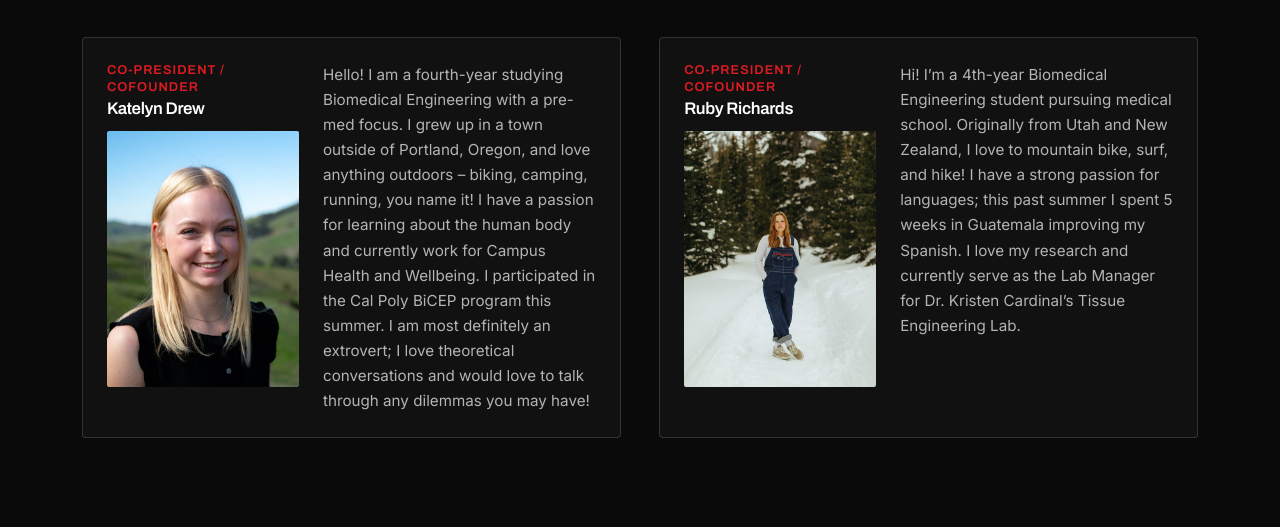
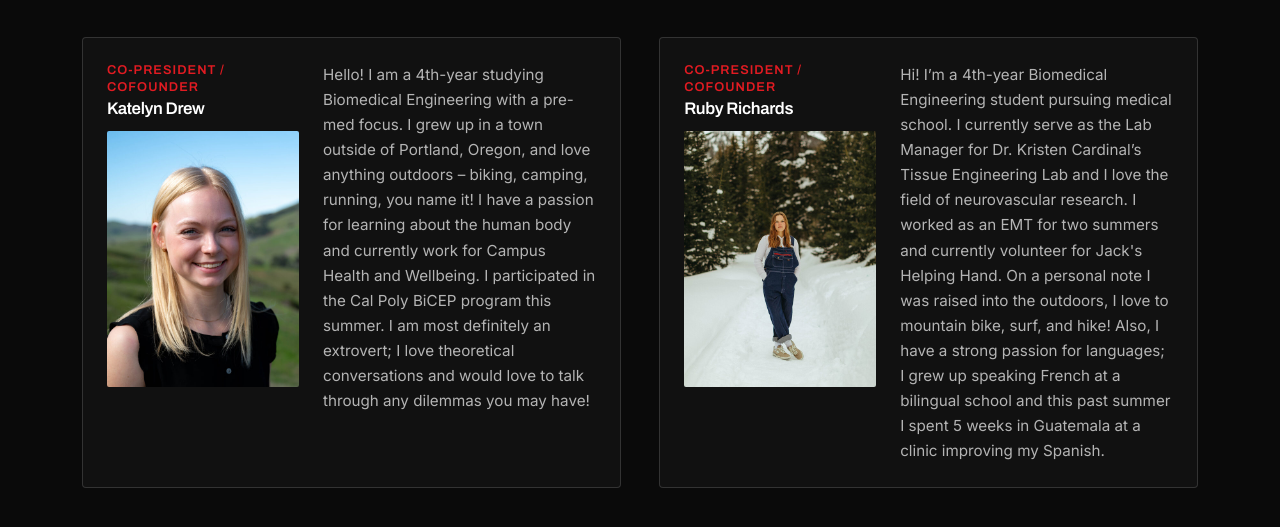
Before and after one commit to hudsonschmidt/bmedwebsite, a plain HTML site: page board/index.html in a window 1280 px wide. Shown: the part 219-746 px from the top of the page. Drawn offline with nearby package versions, Linux system fonts and the light colour scheme.

Commit message:
rubys about page

```diff
--- a/board/index.html
+++ b/board/index.html
@@ -50,7 +50,7 @@
             </h2>
             <img class="board-photo" src="../assets/board/katelyn-drew.jpg" alt="Katelyn Drew" width="300" height="400" loading="lazy">
           </div>
-          <p class="board-bio">Hello! I am a fourth-year studying Biomedical Engineering with a pre-med focus. I grew up in a town outside of Portland, Oregon, and love anything outdoors &ndash; biking, camping, running, you name it! I have a passion for learning about the human body and currently work for Campus Health and Wellbeing. I participated in the Cal Poly BiCEP program this summer. I am most definitely an extrovert; I love theoretical conversations and would love to talk through any dilemmas you may have!</p>
+          <p class="board-bio">Hello! I am a 4th-year studying Biomedical Engineering with a pre-med focus. I grew up in a town outside of Portland, Oregon, and love anything outdoors &ndash; biking, camping, running, you name it! I have a passion for learning about the human body and currently work for Campus Health and Wellbeing. I participated in the Cal Poly BiCEP program this summer. I am most definitely an extrovert; I love theoretical conversations and would love to talk through any dilemmas you may have!</p>
         </article>
 
         <article class="board-card">
@@ -61,7 +61,7 @@
             </h2>
             <img class="board-photo" src="../assets/board/ruby-richards.jpg" alt="Ruby Richards" width="300" height="400" loading="lazy">
           </div>
-          <p class="board-bio">Hi! I&rsquo;m a 4th-year Biomedical Engineering student pursuing medical school. Originally from Utah and New Zealand, I love to mountain bike, surf, and hike! I have a strong passion for languages; this past summer I spent 5 weeks in Guatemala improving my Spanish. I love my research and currently serve as the Lab Manager for Dr. Kristen Cardinal&rsquo;s Tissue Engineering Lab.</p>
+          <p class="board-bio">Hi! I&rsquo;m a 4th-year Biomedical Engineering student pursuing medical school. I currently serve as the Lab Manager for Dr. Kristen Cardinal&rsquo;s Tissue Engineering Lab and I love the field of neurovascular research. I worked as an EMT for two summers and currently volunteer for Jack's Helping Hand. On a personal note I was raised into the outdoors, I love to mountain bike, surf, and hike! Also, I have a strong passion for languages; I grew up speaking French at a bilingual school and this past summer I spent 5 weeks in Guatemala at a clinic improving my Spanish.</p>
         </article>
       </div>
 
```
